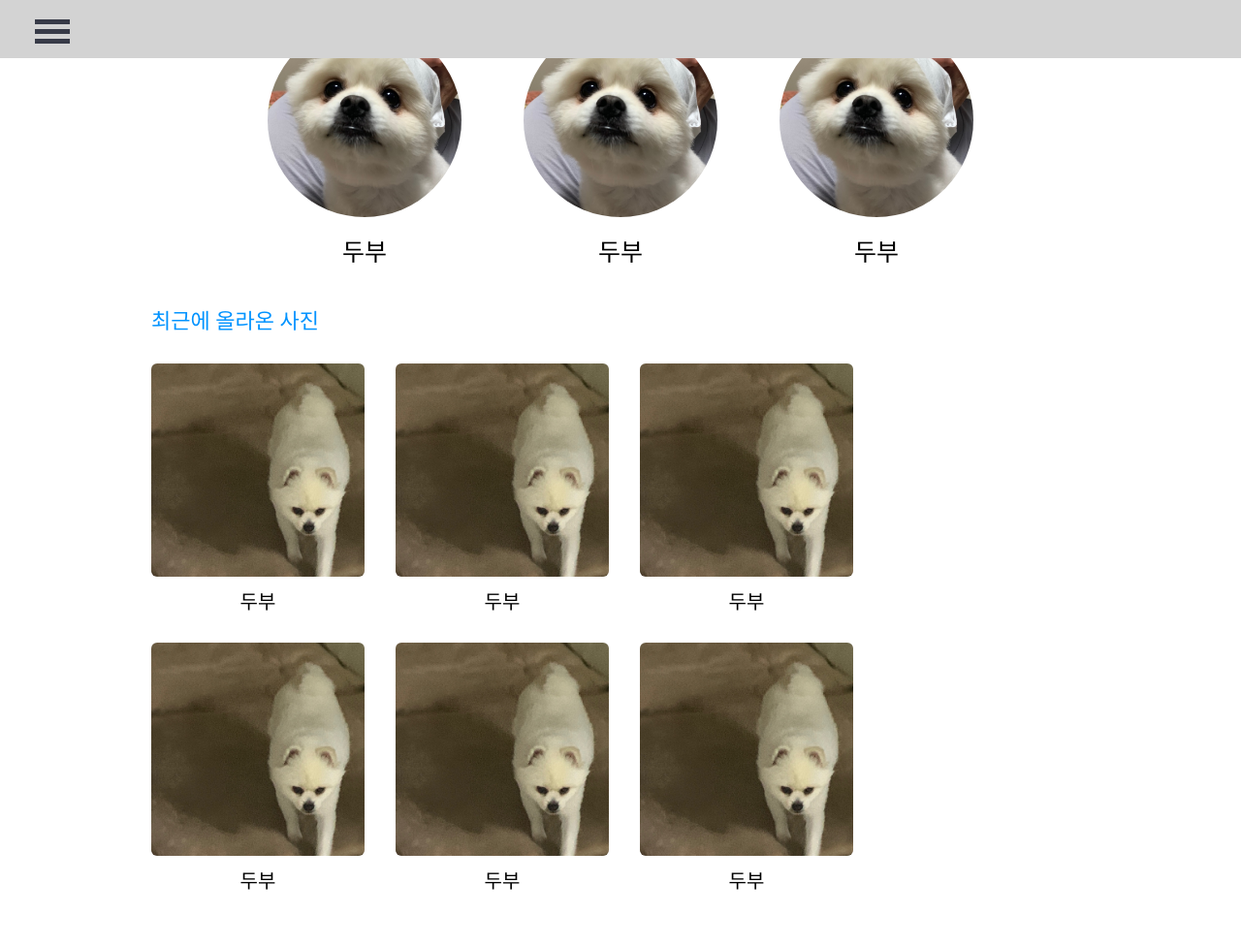
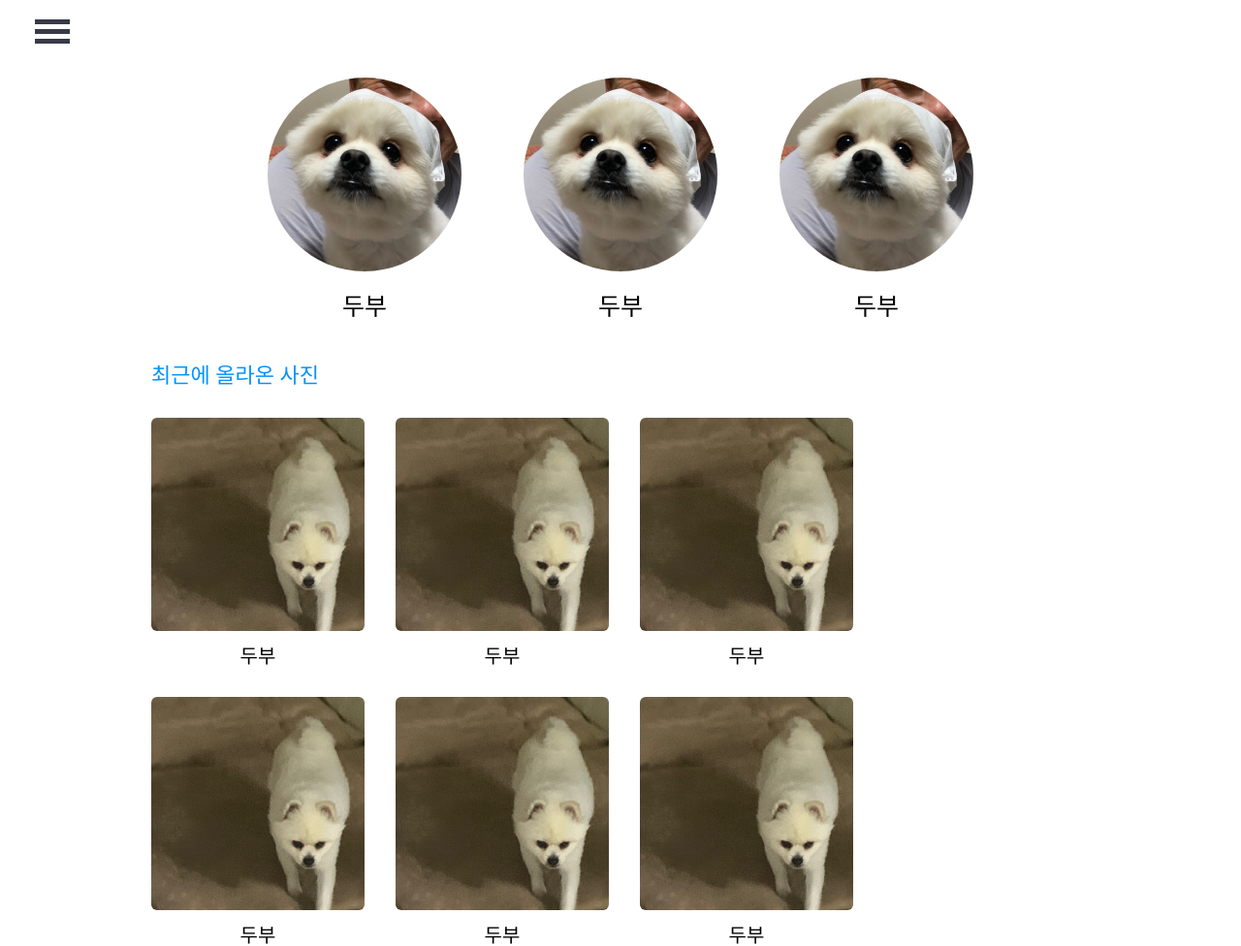
Before and after one commit to LikeLionSCH/9th_Pet_Promotion_Front, a React app in the folder pet_promotion_front/: page /maintest in a window 1280 px wide. Shown: the whole page at 97% size. Before the commit the page ends 920 px from the top, so only its background shows below. Built offline with nearby package versions, Linux system fonts and the light colour scheme; a web font is replaced by a local one.

Commit message:
개발 :: Header 제거, SideBar 스타일링

```diff
--- a/pet_promotion_front/src/components/MainPanel/Animal/AnimalDetail/AnimalDetailMain.js
+++ b/pet_promotion_front/src/components/MainPanel/Animal/AnimalDetail/AnimalDetailMain.js
@@ -2,10 +2,11 @@ import React from 'react'
 import AnimalDetailProfile from './AnimalDetailProfile'
 import { Link } from 'react-router-dom';
 import SideMenu from '../../../SidePanel/SideMenu';
-
+import Header from '../../../Header/Header';
 export default function AnimalDetailMain() {
     return (
         <div>
+            {/* <Header /> */}
             <SideMenu />
             {/* <Link to="/animalpostcreate"><button>작성</button></Link> */}
             <AnimalDetailProfile />
--- a/pet_promotion_front/src/components/MainPanel/Animal/AnimalPost/AnimalPostMain.js
+++ b/pet_promotion_front/src/components/MainPanel/Animal/AnimalPost/AnimalPostMain.js
@@ -3,6 +3,8 @@ import styled from 'styled-components';
 import AnimalPostDetail from './AnimalPostDetail'
 import AnimalPostComment from './AnimalPostComment'
 import SideMenu from '../../../SidePanel/SideMenu';
+import Header from '../../../Header/Header';
+
 
 const AnimalMainContainer = styled.div`
     display: flex;
@@ -11,12 +13,15 @@ const AnimalMainContainer = styled.div`
     flex-direction: column;
     justify-content: center;
     align-items: center;
+    padding-top: 8vh;
 `;
 
 
 export default function AnimalPostMain() {
     return (
         <div>
+            {/* <Header /> */}
+            <SideMenu />
             <AnimalMainContainer>
                 <AnimalPostDetail />
                 <AnimalPostComment />
--- a/pet_promotion_front/src/components/MainPanel/MainList/Main.js
+++ b/pet_promotion_front/src/components/MainPanel/MainList/Main.js
@@ -17,7 +17,6 @@ export default function Main() {
             {
             <>
                 {/* 베스트 사진 3장 정도 뜨는 컴포넌트  */}
-                <Header />
                 <SideMenu />
                 <MainBestList />
                 <MainPetList />
--- a/pet_promotion_front/src/components/MainPanel/MainList/MainBestList.js
+++ b/pet_promotion_front/src/components/MainPanel/MainList/MainBestList.js
@@ -7,6 +7,7 @@ const BestPicDiv= styled.div`
     display: flex;
     justify-content: center;
     flex-wrap: wrap;
+    padding-top: 7vh;
     `;
 
 const BestPic =styled.div`
@@ -21,6 +22,7 @@ const BestPic =styled.div`
 const BestPicName = styled.p`
     text-align: center;
     font-family: 'IBMPlexSansKR-Regular';
+    /* color: white; */
     font-size: 25px;
     margin-bottom: 6vh ;
 
--- a/pet_promotion_front/src/components/MainPanel/MainList/MainPetList.js
+++ b/pet_promotion_front/src/components/MainPanel/MainList/MainPetList.js
@@ -38,6 +38,7 @@ const RecentPicTitle = styled.p`
     font-family: 'IBMPlexSansKR-Regular';
     font-size: 20px;
     text-align: center;
+    /* color: white; */
     `;
 
 
--- a/pet_promotion_front/src/components/MainPanel/MainList/Maintest.js
+++ b/pet_promotion_front/src/components/MainPanel/MainList/Maintest.js
@@ -3,12 +3,25 @@ import MainBestList from './MainBestList';
 import MainPetList from './MainPetList';
 import Header from '../../Header/Header';
 import SideMenu from '../../SidePanel/SideMenu';
+import styled from 'styled-components';
+import Test from '../../assets/Images/test2.jpg';
+
+const BackDiv = styled.div`
+    position: fixed;
+    top: 0;
+    left: 0;
+    bottom: 0;
+    right: 0;
+    background: url(${Test}) no-repeat;
+    background-size: cover;
+    z-index: -1;
+    `;
 
 
 export default function Maintest() {
     return (
         <div>
-            <Header />
+            {/* <BackDiv /> */}
             <SideMenu />
             <MainBestList />
             <MainPetList />
--- a/pet_promotion_front/src/components/SidePanel/SideMenu.js
+++ b/pet_promotion_front/src/components/SidePanel/SideMenu.js
@@ -10,6 +10,7 @@ const SideMenu = () => {
         font-size: 25px;
         text-align: center;
         margin-bottom: 20px;
+        font-family: 'IBMPlexSansKR-Regular';
     `;
 
     return (
--- a/pet_promotion_front/src/components/assets/css/style.css
+++ b/pet_promotion_front/src/components/assets/css/style.css
@@ -1,4 +1,3 @@
-
 /* Individual item */
 .bm-item {
   display: inline-block;
@@ -44,9 +43,14 @@
 
 /* General sidebar styles */
 .bm-menu {
-  background: #373a47;
+  /* 색 좀 죽인 색 */
+  /* background: #0050b2; */
+
+  /* 핵심 색 */
+  background: #0093FF;
   padding: 2.5em 1.5em 0;
   font-size: 1.15em;
+  opacity: .9;
 }
 
 /* Morph shape necessary with bubble or elastic */
```
Also changed, not shown: pet_promotion_front/src/components/assets/Images/test.jpg (added), pet_promotion_front/src/components/assets/Images/test2.jpg (added).
